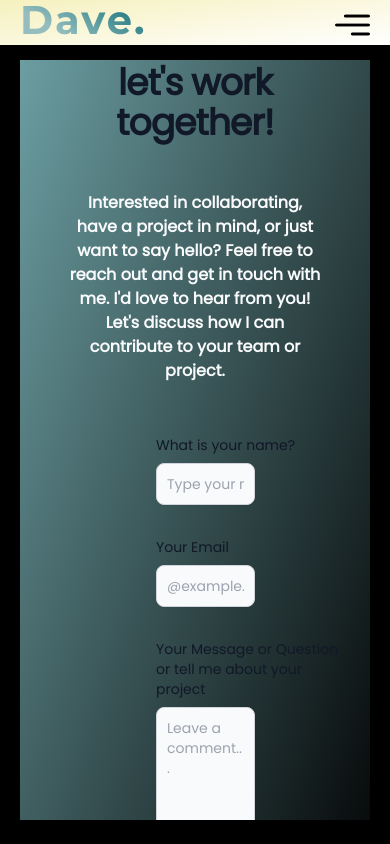
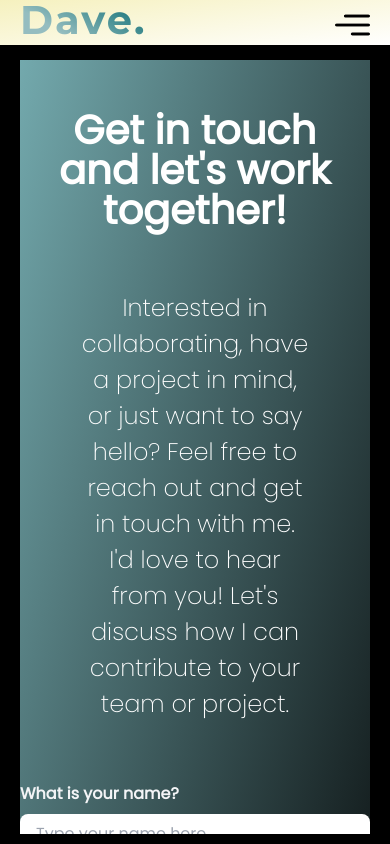
Before and after one commit to oludedavid/Portfolio-website, a React (Create React App) app: page /contact-me in a window 390 px wide. Built offline with nearby package versions, Linux system fonts and the light colour scheme.

Commit message:
added more responsiveness

```diff
--- a/package.json
+++ b/package.json
@@ -3,6 +3,10 @@
   "version": "0.1.0",
   "private": true,
   "dependencies": {
+    "@emotion/react": "^11.11.0",
+    "@emotion/styled": "^11.11.0",
+    "@mui/icons-material": "^5.11.16",
+    "@mui/material": "^5.13.1",
     "@testing-library/jest-dom": "^5.16.5",
     "@testing-library/react": "^13.4.0",
     "@testing-library/user-event": "^13.5.0",
@@ -13,6 +17,7 @@
     "react": "^18.2.0",
     "react-circular-progressbar": "^2.1.0",
     "react-dom": "^18.2.0",
+    "react-material-ui-carousel": "^3.4.2",
     "react-paginate": "^8.2.0",
     "react-router-dom": "^6.11.1",
     "react-router-hash-link": "^2.4.3",
--- a/src/components/ContactMe.css
+++ b/src/components/ContactMe.css
@@ -3,21 +3,68 @@
 @tailwind utilities;
 
 .contact {
-  background-color: #73a9ad;
-  background-image: linear-gradient(to bottom right, #73a9ad, #000);
+  width: 100%;
   font-family: "Poppins", sans-serif;
   display: flex;
   flex-direction: column;
   align-items: center;
-  justify-content: center;
+  gap: 60px;
+  background-color: #73a9ad;
+  background-image: linear-gradient(to bottom right, #73a9ad, #000);
+  overflow: auto;
+  padding: 50px 0;
 }
 
-.contact-form {
-  margin-left: 120px;
+.contact h2 {
+  font-size: 2.5rem;
+  font-weight: 600;
+  line-height: 1;
+  color: #fff;
+  max-width: 85%;
+  text-align: center;
 }
 
-@media screen and (max-width: 768px) {
+.contact p {
+  font-size: 1.5rem;
+  font-weight: 200;
+  color: #fff;
+  width: 65%;
+  text-align: center;
+}
+
+.contact form button {
+  border: 1px solid white;
+  width: 200px;
+  margin-top: 1.5rem;
+  margin-left: auto;
+  margin-right: auto;
+  display: block;
+}
+
+.contact form button:hover {
+  background-color: #fff;
+  color: #000;
+}
+
+.contact form {
+  width: 100%;
+}
+
+@media screen and (min-width: 768px) {
   .contact {
-    padding-top: 70px;
+    padding: 100px 0;
+    overflow: scroll;
+    height: none;
+  }
+  .contact h2 {
+    font-size: 3.5rem;
+    max-width: 100%;
+  }
+  .contact p {
+    font-size: 2rem;
+    max-width: 100%;
+  }
+  .contact form {
+    width: 50%;
   }
 }
--- a/src/components/ContactMe.tsx
+++ b/src/components/ContactMe.tsx
@@ -5,7 +5,7 @@ const ContactMe: React.FC = () => {
   const [name, setName] = useState("");
   const [email, setEmail] = useState("");
   const [message, setMessage] = useState("");
-  const [isSent, setIsSent] = useState(false);
+  // const [isSent, setIsSent] = useState(false);
 
   const handleSubmit = (event: React.FormEvent<HTMLFormElement>) => {
     event.preventDefault();
@@ -20,86 +20,72 @@ const ContactMe: React.FC = () => {
   };
 
   return (
-    <div
-      className="container contact-container flex justify-center items-center"
-      style={{ maxHeight: "90vh", maxWidth: "90vw", overflow: "auto" }}
-    >
-      <section className="contact bg-white dark:bg-gray-900">
-        <div className="py-8 lg:py-16 px-4">
-          <h2 className="animate__animated animate__bounce mb-4 text-4xl tracking-tight font-extrabold text-center text-gray-900 dark:text-white">
+    <div className="contact">
+      <h2 className="animate__animated animate__bounce ">
         Get in touch and let's work together!
       </h2>
-          <p className="mb-5 lg:mb-16 font-bold text-center text-gray-50 dark:text-gray-50 sm:text-xl p-8">
-            Interested in collaborating, have a project in mind, or just want to
-            say hello? Feel free to reach out and get in touch with me. I'd love
-            to hear from you! Let's discuss how I can contribute to your team or
-            project.
+      <p>
+        Interested in collaborating, have a project in mind, or just want to say
+        hello? Feel free to reach out and get in touch with me. I'd love to hear
+        from you! Let's discuss how I can contribute to your team or project.
       </p>
       <form
         action="#"
-            className="space-y-8 contact-form"
         onSubmit={handleSubmit}
+        className="mx-auto max-w-md overflow-y-auto"
       >
-            <div>
-              <label
-                htmlFor="name"
-                className="block mb-2 text-sm font-medium text-gray-900 dark:text-gray-300"
-              >
+        <div className="mb-4">
+          <label htmlFor="name" className="block text-gray-100 font-bold mb-2">
             What is your name?
           </label>
           <input
             type="text"
             id="name"
-                className="shadow-sm bg-gray-50 border border-gray-300 text-gray-900 text-sm rounded-lg focus:ring-primary-500 focus:border-primary-500 block w-1/2 p-2.5  dark:border-gray-600 dark:placeholder-gray-400 dark:text-gray-900 dark:focus:ring-primary-500 dark:focus:border-primary-500 dark:shadow-sm-light"
             placeholder="Type your name here"
             required
             value={name}
             onChange={(e) => setName(e.target.value)}
+            className="w-full px-4 py-2 rounded-lg border-gray-300 focus:outline-none focus:border-primary-500"
           />
         </div>
-            <div>
-              <label
-                htmlFor="email"
-                className="block mb-2 text-sm font-medium text-gray-900 dark:text-gray-300"
-              >
+        <div className="mb-4">
+          <label htmlFor="email" className="block text-gray-100 font-bold mb-2">
             Your Email
           </label>
           <input
             type="email"
             id="email"
-                className="shadow-sm bg-gray-50 border border-gray-300  text-sm rounded-lg focus:ring-primary-500 focus:border-primary-500 block w-1/2 p-2.5 dark:border-gray-600 dark:placeholder-gray-400 dark:text-gray-800 dark:focus:ring-primary-500 dark:focus:border-primary-500 dark:shadow-sm-light"
             placeholder="@example.com"
             required
             value={email}
             onChange={(e) => setEmail(e.target.value)}
+            className="w-full px-4 py-2 rounded-lg border-gray-300 focus:outline-none focus:border-primary-500"
           />
         </div>
-            <div className="sm:col-span-2">
+        <div className="mb-4">
           <label
             htmlFor="message"
-                className="block mb-2 text-sm font-medium text-gray-900 dark:text-gray-400"
+            className="block text-gray-100 font-bold mb-2"
           >
             Your Message or Question or tell me about your project
           </label>
           <textarea
             id="message"
             rows={6}
-                className="block p-2.5 w-1/2 text-sm text-gray-900 bg-gray-50 rounded-lg shadow-sm border border-gray-300 focus:ring-primary-500 focus:border-primary-500  dark:border-gray-600 dark:placeholder-gray-400 dark:text-gray-800 dark:focus:ring-primary-500 dark:focus:border-primary-500"
             placeholder="Leave a comment..."
             value={message}
             onChange={(e) => setMessage(e.target.value)}
+            className="w-full px-4 py-2 rounded-lg border-gray-300 focus:outline-none focus:border-primary-500"
           ></textarea>
         </div>
         <button
           type="submit"
-              className="py-3 px-5 text-sm font-medium text-center text-white rounded-lg bg-primary-700 border border-white sm:w-fit hover:bg-primary-800 focus:ring-4 focus:outline-none focus:ring-primary-300 dark:bg-primary-600 dark:border-white dark:hover:bg-primary-700 dark:focus:ring-primary-800"
+          className="w-full py-3 px-5 text-sm font-medium text-white rounded-lg bg-primary-700 hover:bg-primary-800 focus:ring-4 focus:outline-none focus:ring-primary-300 transition-colors duration-300"
         >
           Send Message
         </button>
       </form>
     </div>
-      </section>
-    </div>
   );
 };
 
--- a/src/components/Header.tsx
+++ b/src/components/Header.tsx
@@ -14,6 +14,7 @@ const Header: React.FC<HeaderProps> = ({ toggle, toggleMenu }) => {
           <a
             href="https://www.linkedin.com/in/david-olude-5585a8145/"
             target="_blank"
+            rel="noopener noreferrer"
             className="header__menu-link"
           >
             <figure className="header__icon">
@@ -29,6 +30,7 @@ const Header: React.FC<HeaderProps> = ({ toggle, toggleMenu }) => {
           <a
             href="https://github.com/oludedavid?tab=repositories"
             target="_blank"
+            rel="noopener noreferrer"
             className="header__menu-link"
           >
             <figure className="header__icon">
@@ -53,7 +55,7 @@ const Header: React.FC<HeaderProps> = ({ toggle, toggleMenu }) => {
         <img
           className="header__icon-image burger-menu"
           src={process.env.PUBLIC_URL + "/images/menu.png"}
-          alt="GitHub"
+          alt="Burger Menu"
         />
       </button>
     </header>
--- a/src/components/Home.tsx
+++ b/src/components/Home.tsx
@@ -4,11 +4,7 @@ import TypeWriter from "typewriter-effect";
 const Home: React.FC = () => {
   return (
     <div className="home">
-      <img
-        className="home__image"
-        src="./images/landing.jpg"
-        alt="landing image"
-      />
+      <img className="home__image" src="./images/landing.jpg" alt="homie" />
       <div className="home__typewriter-overlay-heading-container">
         <h1 className="home__typewriter-overlay-heading">
           <TypeWriter
--- a/src/components/Portfolio.tsx
+++ b/src/components/Portfolio.tsx
@@ -1,4 +1,3 @@
-import React, { useState } from "react";
 import Skills from "./Skills";
 import Experiences from "./Experience";
 import Projects from "./Projects";
--- a/src/components/SideBar.tsx
+++ b/src/components/SideBar.tsx
@@ -1,6 +1,4 @@
 import React from "react";
-import { HashLink } from "react-router-hash-link";
-import { NavHashLink } from "react-router-hash-link";
 import { Link } from "react-router-dom";
 
 type SideBarProps = {
--- a/src/index.css
+++ b/src/index.css
@@ -143,6 +143,7 @@ body {
   width: 88%;
   height: calc(100vh - 40px);
   padding: 20px;
+  overflow: scroll;
 }
 
 /* media query for the App__content-container */
@@ -172,6 +173,8 @@ body {
   flex-direction: row;
   align-items: center;
   padding-top: 10px;
+  position: relative;
+  z-index: 100;
 }
 .header__logo {
   letter-spacing: 2px;
@@ -238,6 +241,8 @@ body {
     height: 50px;
     justify-content: space-between;
     align-items: center;
+    position: relative;
+    z-index: 100;
   }
 
   .header__menu {
@@ -625,40 +630,43 @@ body {
 
 /* skill component */
 .skill {
+  margin-top: 50px;
   width: 100%;
   height: 100%;
   display: flex;
   flex-direction: column;
-  gap: 20px;
   justify-content: center;
   align-items: center;
-  animation: slideInFromBottom 1s ease;
 }
 .skill__card-container {
+  width: 100%;
   display: flex;
-  flex-direction: row;
-  flex-wrap: wrap;
-  gap: 20px;
   justify-content: center;
   align-items: center;
-  animation: slideInFromBottom 1s ease;
-  padding-top: 100px;
+  padding-top: 80px;
+}
+.skill__card-carousel {
+  width: 100%;
+  display: flex;
+  justify-content: space-between;
+  flex-wrap: wrap;
+  gap: 70px;
+  padding: 15px 100px;
 }
 .skill__card {
-  width: 300px;
-  height: 330px;
+  width: 280px;
+  height: 350px;
   border-radius: 20px;
   padding: 50px;
   display: flex;
   flex-direction: column;
   align-items: center;
   justify-content: center;
-  gap: 10px;
+  margin-left: 10px;
   box-shadow: rgba(0, 0, 0, 0.25) 0px 54px 55px,
     rgba(0, 0, 0, 0.12) 0px -12px 30px, rgba(0, 0, 0, 0.12) 0px 4px 6px,
     rgba(0, 0, 0, 0.17) 0px 12px 13px, rgba(0, 0, 0, 0.09) 0px -3px 5px;
   transition: box-shadow 0.3s ease;
-  animation: slideInFromTop 1s ease;
   overflow: hidden;
 }
 
@@ -676,40 +684,6 @@ body {
   color: white;
   filter: contrast(50%);
   padding: 1px;
-}
-
-/* skill pagination */
-.pagination {
-  width: 100%;
-  display: flex;
-  flex-direction: row;
-  justify-content: center;
-  gap: 20px;
-  padding: 10px;
-}
-
-.pagination__link {
-  display: inline-block;
-  padding: 4px 16px;
-  background-color: #e0e0e0;
-  color: #333;
-  font-weight: bold;
-  text-decoration: none;
-  border-radius: 4px;
-  transition: background-color 0.3s ease;
-}
-
-.pagination:hover {
-  cursor: pointer;
-}
-
-.pagination__link--disabled {
-  opacity: 0.5;
-  cursor: not-allowed;
-}
-
-.pagination__link--active {
-  color: #4caf50;
 }
 
 /* media query for skill */
@@ -794,25 +768,36 @@ body {
 
 /* project */
 .project {
-  width: 100%;
-  height: 100%;
+  width: 100vw;
   display: flex;
-  flex-wrap: wrap;
-  flex-direction: row;
-  gap: 20px;
+  flex-direction: column;
+  align-items: center;
   justify-content: center;
-  align-items: center;
   padding: 80px;
+  margin-top: 20px;
 }
 
 .project__card {
-  width: 200px;
-  height: 200px;
+  width: 250px;
+  height: 250px;
   border-radius: 50%;
   position: relative;
-  animation: bounceInFromRight 1s ease;
+  margin-left: 20px;
+  overflow: hidden;
+  box-shadow: rgba(0, 0, 0, 0.25) 0px 54px 55px,
+    rgba(0, 0, 0, 0.12) 0px -12px 30px, rgba(0, 0, 0, 0.12) 0px 4px 6px,
+    rgba(0, 0, 0, 0.17) 0px 12px 13px, rgba(0, 0, 0, 0.09) 0px -3px 5px;
 }
-
+.project__card-carousel {
+  width: 40%;
+  display: flex;
+  justify-content: space-between;
+  flex-wrap: wrap;
+  gap: 80px;
+  padding: 20px 80px;
+  align-items: center;
+  margin-top: 10px;
+}
 .project__card-image {
   width: 100%;
   height: 100%;
@@ -820,6 +805,11 @@ body {
   object-position: center;
   border: none;
   border-radius: 50%;
+  transition: transform 0.3s ease;
+}
+
+.project__card:hover .project__card-image {
+  transform: scale(1.05);
 }
 
 .project__card-overlay {
@@ -830,27 +820,50 @@ body {
   height: 100%;
   border-radius: 50%;
   display: flex;
-  flex-direction: column;
   align-items: center;
   justify-content: center;
   background-color: rgba(0, 0, 0, 0.4);
-  overflow: hidden;
+  opacity: 0;
+  transition: opacity 0.3s ease;
+}
+
+.project__card:hover .project__card-overlay {
+  opacity: 1;
+}
+
+.project__card-anchor-link {
+  display: flex;
+  align-items: center;
+  justify-content: center;
 }
 
 .project__card-overlay-card-image {
   width: 40px;
   height: 40px;
-  transform: translateX(-200px);
+  transform: scale(0);
   transition: transform 0.3s ease;
 }
 
 .project__card-overlay:hover .project__card-overlay-card-image {
-  transform: translateX(0);
+  transform: scale(1);
 }
 
 @media screen and (max-width: 768px) {
   .project {
-    padding: 6px;
+    display: flex;
+    flex-direction: column;
+    align-items: center;
+  }
+
+  .project__card-carousel {
+    width: 100%;
+    display: flex;
+    justify-content: center;
+    flex-wrap: wrap;
+    gap: 40px;
+    padding: 50px 30px;
+    align-items: center;
+    margin-top: 10px;
   }
   .project__heading {
     display: block;
```
Also changed, not shown: src/App.tsx (+9 -3 lines), src/components/NavBar.tsx (+11 -11 lines), src/components/Projects.tsx (+17 -23 lines), src/components/Skills.tsx (+15 -27 lines), 1 other file (tests, documents, lock files or other folders). Lines whose indentation alone changed are shown as unchanged.
